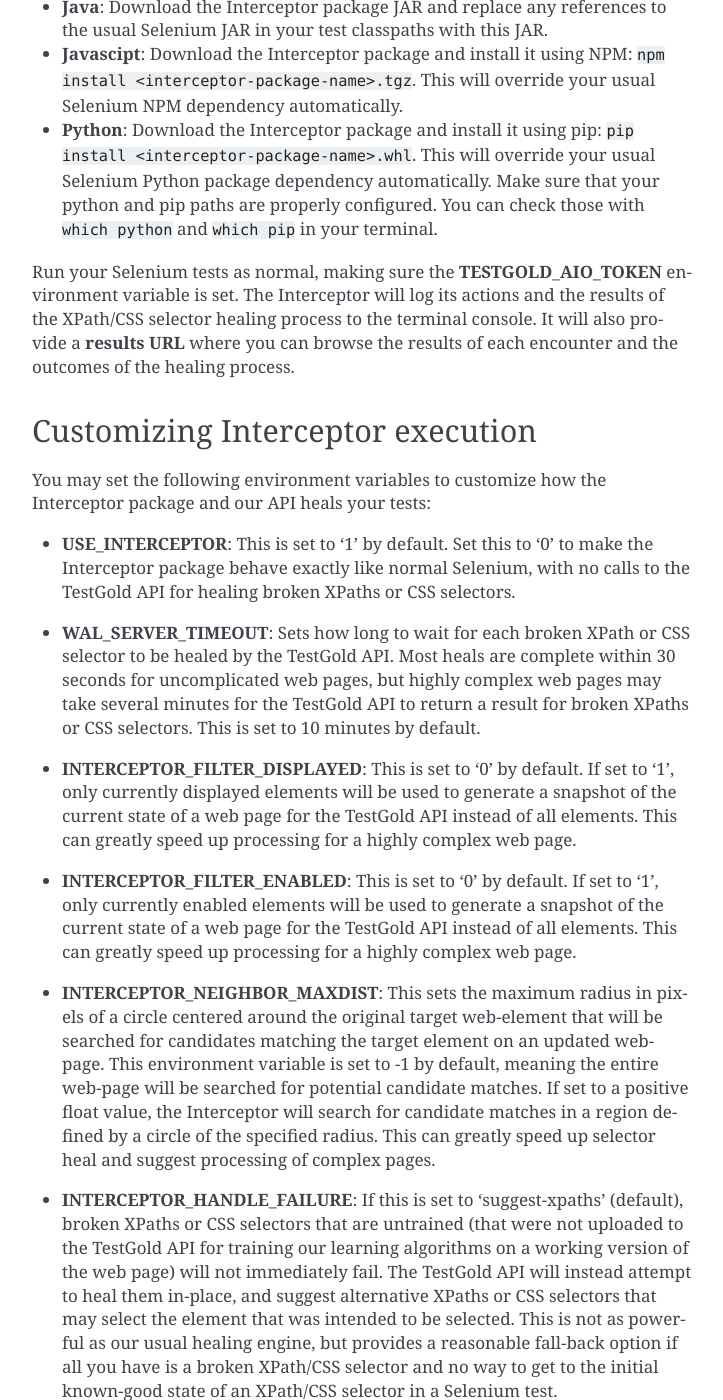
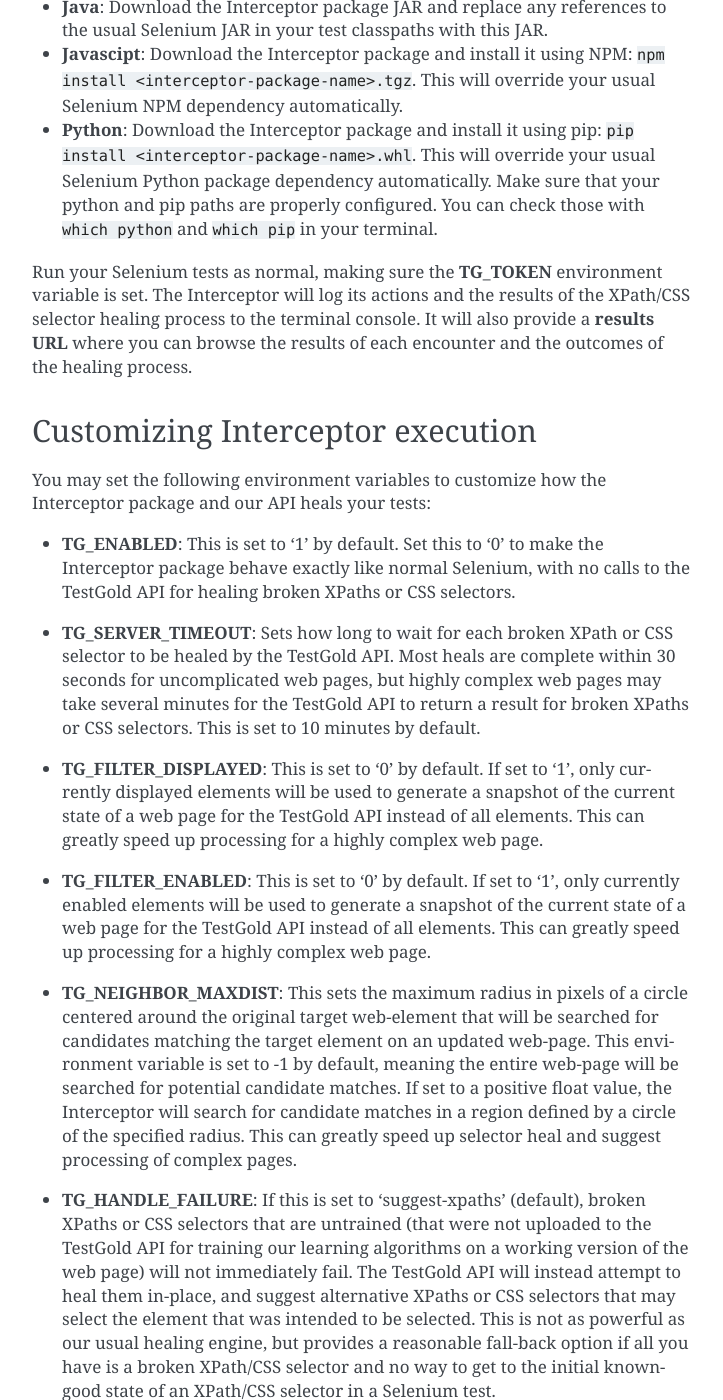
Before and after one commit to aichemydev/testgold, a Sphinx documentation site: the page built from docs/externaluse.rst, in a window 1280 px wide and 1400 px high, scrolled down 885 px. Shown: the whole window, without its empty margins (388-1111 px from the left). Built offline with Sphinx 7.4.7, drawn with Linux system fonts in a browser that asks for light colours; some of the changed text lies outside the part shown.

Commit message:
Update externaluse.rst

```diff
--- a/docs/externaluse.rst
+++ b/docs/externaluse.rst
@@ -20,7 +20,7 @@
 ------------------------------
 
 A single environment variable is required for the Interceptor packages to
-interface with our API. Set the **TESTGOLD_AIO_TOKEN** as directed on the
+interface with our API. Set the **TG_TOKEN** as directed on the
 download page, then install one of the Interceptor packages.
 
 - **Java**: Download the Interceptor package JAR and replace any references to
@@ -34,7 +34,7 @@
   ``pip install <interceptor-package-name>.whl``. This will override your usual
   Selenium Python package dependency automatically. Make sure that your python and pip paths are properly configured. You can check those with ``which python`` and ``which pip`` in your terminal.
 
-Run your Selenium tests as normal, making sure the **TESTGOLD_AIO_TOKEN**
+Run your Selenium tests as normal, making sure the **TG_TOKEN**
 environment variable is set. The Interceptor will log its actions and the
 results of the XPath/CSS selector healing process to the terminal console. It
 will also provide a **results URL** where you can browse the results of each
@@ -46,27 +46,27 @@
 You may set the following environment variables to customize how the Interceptor
 package and our API heals your tests:
 
-- **USE_INTERCEPTOR**: This is set to '1' by default. Set this to '0' to make
+- **TG_ENABLED**: This is set to '1' by default. Set this to '0' to make
   the Interceptor package behave exactly like normal Selenium, with no calls to
   the TestGold API for healing broken XPaths or CSS selectors.
 
-- **WAL_SERVER_TIMEOUT**: Sets how long to wait for each broken XPath or CSS
+- **TG_SERVER_TIMEOUT**: Sets how long to wait for each broken XPath or CSS
   selector to be healed by the TestGold API. Most heals are complete within 30
   seconds for uncomplicated web pages, but highly complex web pages may take
   several minutes for the TestGold API to return a result for broken
   XPaths or CSS selectors. This is set to 10 minutes by default.
 
-- **INTERCEPTOR_FILTER_DISPLAYED**: This is set to '0' by default. If set to '1',
+- **TG_FILTER_DISPLAYED**: This is set to '0' by default. If set to '1',
   only currently displayed elements will be used to generate a snapshot of the
   current state of a web page for the TestGold API instead of all elements. This
   can greatly speed up processing for a highly complex web page.
 
-- **INTERCEPTOR_FILTER_ENABLED**: This is set to '0' by default. If set to '1',
+- **TG_FILTER_ENABLED**: This is set to '0' by default. If set to '1',
   only currently enabled elements will be used to generate a snapshot of the
   current state of a web page for the TestGold API instead of all elements. This
   can greatly speed up processing for a highly complex web page.
 
-- **INTERCEPTOR_NEIGHBOR_MAXDIST**: This sets the maximum radius in pixels of a
+- **TG_NEIGHBOR_MAXDIST**: This sets the maximum radius in pixels of a
   circle centered around the original target web-element that will be searched
   for candidates matching the target element on an updated web-page. This
   environment variable is set to -1 by default, meaning the entire web-page will
@@ -75,7 +75,7 @@
   circle of the specified radius. This can greatly speed up selector heal and
   suggest processing of complex pages.
 
-- **INTERCEPTOR_HANDLE_FAILURE**: If this is set to 'suggest-xpaths' (default),
+- **TG_HANDLE_FAILURE**: If this is set to 'suggest-xpaths' (default),
   broken XPaths or CSS selectors that are untrained (that were not uploaded to
   the TestGold API for training our learning algorithms on a working version of
   the web page) will not immediately fail. The TestGold API will instead attempt
@@ -85,7 +85,7 @@
   option if all you have is a broken XPath/CSS selector and no way to get to the
   initial known-good state of an XPath/CSS selector in a Selenium test.
 
-- **INTERCEPTOR_FAST_HEAL**: Every time the TestGold Interceptor encounters an
+- **TG_FAST_HEAL**: Every time the TestGold Interceptor encounters an
   XPath or CSS selector and the resulting element selection is successful, it
   collects information on the element and the current state of the web page to
   send to the TestGold API for training our healing engine. This processsing can
@@ -101,17 +101,17 @@
   Interceptor will automatically collect all the required information to
   snapshot the current state of the web page and send it to the API.
 
-- **INTERCEPTOR_RESULT_JSON**: if this environment variable is set, it should
+- **TG_RESULT_JSON**: if this environment variable is set, it should
   point to a .json file on disk where the results for successful XPath/CSS
   selector heals and suggestions from the TestGold API will be saved. The file
   name will be prefixed with the test run request ID as assigned by the TestGold
   API.
 
-- **INTERCEPTOR_LOG_LEVEL**: Set to one of '1' (debug), '2' (info, default), '3'
+- **TG_LOG_LEVEL**: Set to one of '1' (debug), '2' (info, default), '3'
   (warning), or '4' (error). This affects the verbosity of the Interceptor
   logging.
 
-- **INTERCEPTOR_RUN_NAME**: Set this environment variable to specify a name for
+- **TG_RUN_NAME**: Set this environment variable to specify a name for
   your test run. This will show up in the TestGold UI and allow you to correlate
   your test run with its results using this name in addition to the test run ID
   assigned by the TestGold API.
```
